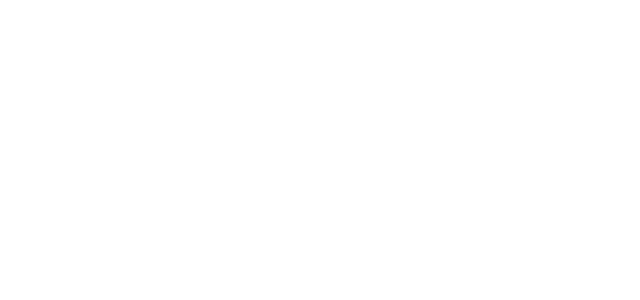
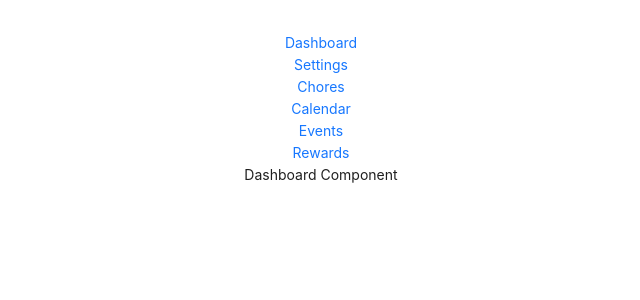
Before and after one commit to paulg44/family_planner, a React (Vite) app in the folder portal/: page /dashboard in a window 1280 px wide. Before the commit this address had no page. Shown: the top 300 px of the page, without its empty margins (319-959 px from the left). Built offline with nearby package versions, Linux system fonts and the light colour scheme.

Commit message:
sidebar and calendar to test routes

```diff
--- a/portal/package.json
+++ b/portal/package.json
@@ -13,6 +13,7 @@
     "@tailwindcss/vite": "^4.1.17",
     "@types/react-router-dom": "^5.3.3",
     "antd": "^5.29.1",
+    "clsx": "^2.1.1",
     "react": "^19.2.0",
     "react-dom": "^19.2.0",
     "react-router-dom": "^7.10.1",
--- a/portal/src/App.tsx
+++ b/portal/src/App.tsx
@@ -1,10 +1,12 @@
 import { App } from "antd";
 import "./App.css";
 import AppRouting from "./core/routing/app-routing";
+import SharedSidebar from "./shared/sidebar/sidebar";
 
 function FamilyPlanner() {
   return (
     <App>
+      <SharedSidebar />
       <AppRouting />
     </App>
   );
--- a/portal/src/core/routing/app-routing.tsx
+++ b/portal/src/core/routing/app-routing.tsx
@@ -1,10 +1,12 @@
 import { Route, Routes } from "react-router-dom";
 import DashboardRouting from "../../modules/dashboard/dashboard-routing";
+import CalendarRouting from "../../modules/calendar/calendar-routing";
 
 const AppRouting = () => {
   return (
     <Routes>
-      <Route path="/" element={<DashboardRouting />} />
+      <Route path="/dashboard/*" element={<DashboardRouting />} />
+      <Route path="/calendar/*" element={<CalendarRouting />} />
     </Routes>
   );
 };
--- /dev/null
+++ b/portal/src/modules/calendar/calendar-routing.tsx
@@ -0,0 +1,13 @@
+import Calendar from "./calendar";
+import { Routes, Route, Navigate } from "react-router-dom";
+
+const CalendarRouting = () => {
+  return (
+    <Routes>
+      <Route path="" element={<Calendar />} />
+      <Route path="*" element={<Navigate to="/" replace />} />
+    </Routes>
+  );
+};
+
+export default CalendarRouting;
--- /dev/null
+++ b/portal/src/modules/calendar/calendar.tsx
@@ -0,0 +1,5 @@
+const Calendar = () => {
+  return <div>Calendar Component</div>;
+};
+
+export default Calendar;
--- /dev/null
+++ b/portal/src/shared/layout/layout.tsx
@@ -0,0 +1,10 @@
+import SharedSidebar from "../sidebar/sidebar";
+
+const SharedLayout = () => {
+  return (
+    <div className="">
+      <SharedSidebar />
+    </div>
+  );
+};
+export default SharedLayout;
--- /dev/null
+++ b/portal/src/shared/sidebar/sidebar-item.tsx
@@ -0,0 +1,35 @@
+import clsx from "clsx";
+import { Link, useLocation } from "react-router-dom";
+
+interface ISharedSidebarItem {
+  onClick: () => void;
+  label: string;
+  route: string;
+  extra?: React.ReactElement;
+}
+
+const SharedSidebarItem = ({
+  label,
+  route,
+  extra,
+  onClick,
+}: ISharedSidebarItem) => {
+  const location = useLocation();
+  const active = location.pathname.startsWith(`/${route}`);
+
+  return (
+    <Link
+      to={route}
+      onClick={() => {
+        onClick();
+      }}
+    >
+      <div className={clsx("button-sm", active && "bg-gray-200")}>
+        <p>{label}</p>
+        {extra && extra}
+      </div>
+    </Link>
+  );
+};
+
+export default SharedSidebarItem;
--- /dev/null
+++ b/portal/src/shared/sidebar/sidebar.tsx
@@ -0,0 +1,49 @@
+import type { IconType } from "antd/es/notification/interface";
+import type { ReactElement } from "react";
+import SharedSidebarItem from "./sidebar-item";
+
+interface INavbarItemOptions {
+  icon?: IconType;
+  label: string;
+  route: string;
+  requiresAuth?: string[][];
+  extra?: ReactElement;
+}
+
+const SharedSidebar = () => {
+  const NavbarItems: INavbarItemOptions[] = [
+    {
+      label: "Dashboard",
+      route: "/dashboard",
+    },
+    {
+      label: "Settings",
+      route: "/settings",
+    },
+    {
+      label: "Chores",
+      route: "/chores",
+    },
+    {
+      label: "Calendar",
+      route: "/calendar",
+    },
+    {
+      label: "Events",
+      route: "/events",
+    },
+    {
+      label: "Rewards",
+      route: "/rewards",
+    },
+  ];
+  return (
+    <div className="">
+      {NavbarItems.map((item) => (
+        <SharedSidebarItem key={item.route} {...item} onClick={() => {}} />
+      ))}
+    </div>
+  );
+};
+
+export default SharedSidebar;
```
Also changed, not shown: 1 other file (tests, documents, lock files or other folders).
